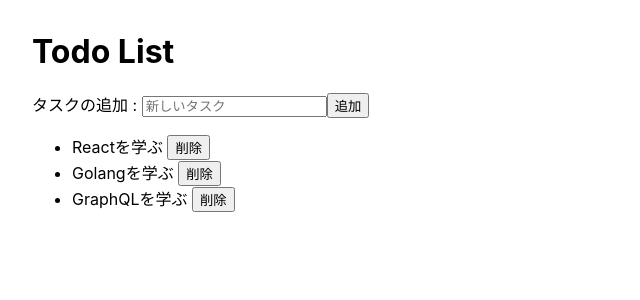
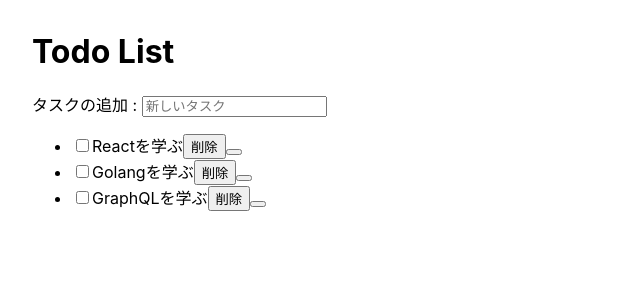
Before and after one commit to shi0n0/TodoApp, a React (Create React App) app: page / in a window 1280 px wide. Shown: the top 300 px of the page, without its empty margins (0-640 px from the left). Built offline with nearby package versions, Linux system fonts and the light colour scheme.

Commit message:
task completed

```diff
--- a/src/components/TodoList.js
+++ b/src/components/TodoList.js
@@ -1,21 +1,20 @@
 import { useState } from "react";
-
 const TodoList = () => {
 
     const initialState = [
         {
             task: "Reactを学ぶ",
-            isCompleated: false
+            isCompleted: false
         },
 
         {
             task: "Golangを学ぶ",
-            isCompleated: false
+            isCompleted: false
         },
 
         {
             task: "GraphQLを学ぶ",
-            isCompleated: false
+            isCompleted: false
         },
     ]
 
@@ -30,8 +29,14 @@
         event.preventDefault()
         if (task === '')
         return
-        setTodos(todos => [...todos,{ task, isCompleated: false}])
+        setTodos(todos => [...todos,{ task, isCompleted: false}])
         setTask('')
+    }
+
+    const handleTaskCompleated = (index) => {
+        const newTodos = [...todos]
+        newTodos[index].isCompleted = !newTodos[index].isCompleated
+        setTodos(newTodos)
     }
 
     const handleRemoveTask = (index) => {
@@ -39,6 +44,10 @@
         NewTodos.splice(index,1)
         setTodos(NewTodos)
     }
+
+
+
+
 
     return(
         <form onSubmit={handleSubmit}>
@@ -48,10 +57,24 @@
                             placeholder="新しいタスク"
                             onChange={handleNewTask}
                             />
-            <button type="submit">追加</button>
+            <button type="submit" hidden>追加</button>
             <ul>
                 { todos.map((todo,index) => (
-                    <li key={ index }>{ todo.task } <button onClick={ () => handleRemoveTask(index) }>削除</button></li>
+                    <li key={ index }
+                    style={{
+                        textDecoration: todo.isCompleted ? 'line-through' : 'none',
+                    }}>
+                        <label>
+                            <input
+                                type={"checkbox"}
+                                checked={todo.isCompleted}
+                                onChange={ () => handleTaskCompleated(index) }
+                            />
+                        </label>
+                        { todo.task }
+                        <button onClick={ () => handleRemoveTask(index) }>削除</button>
+                    <button></button>
+                    </li>
                 ))}
             </ul>
         </form>
```
